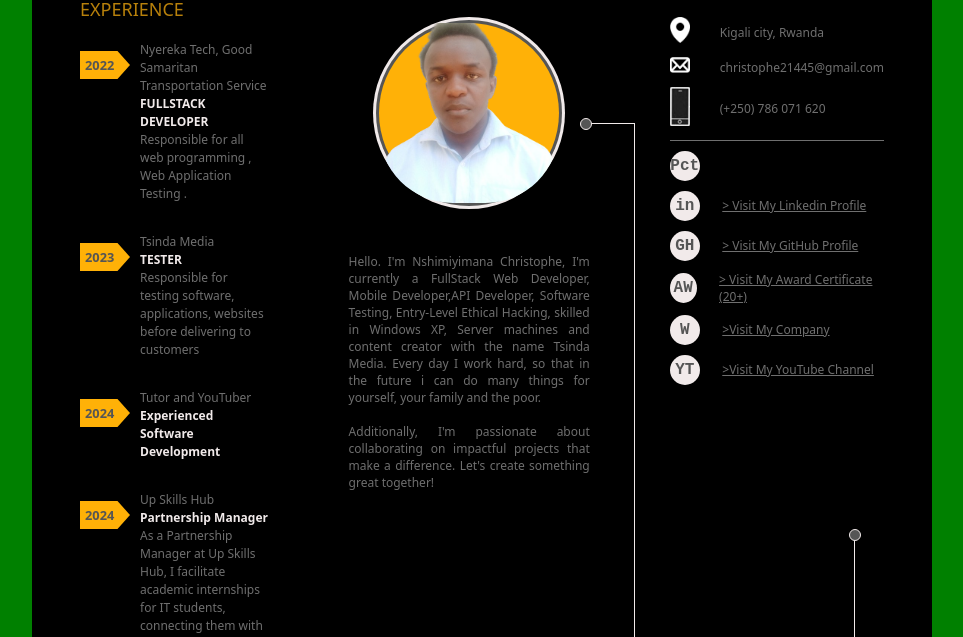
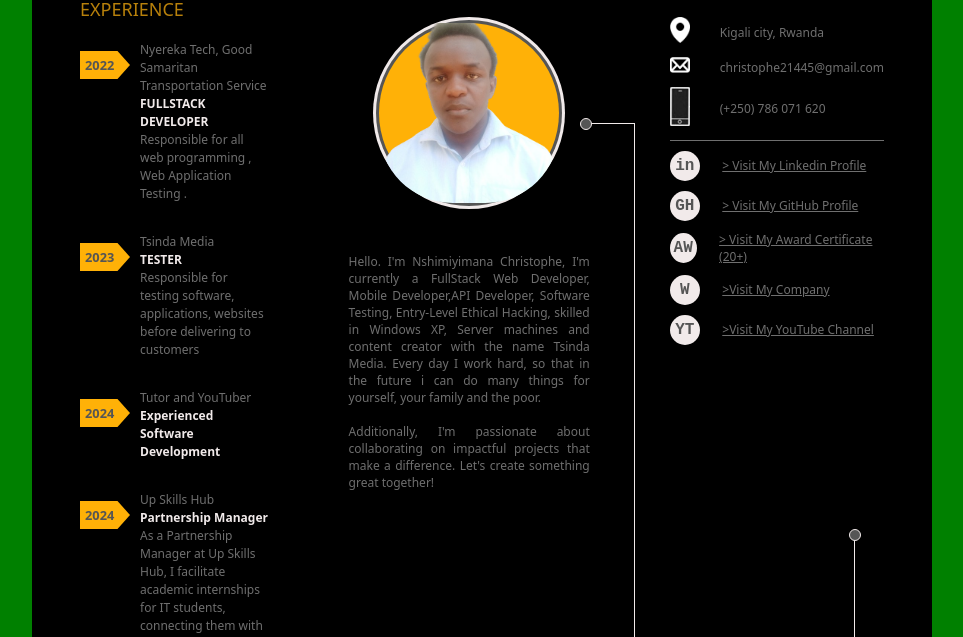
Before and after one commit to Christophe210/Christophe_Resume_-, a plain HTML site: page index.html in a window 1280 px wide. Shown: the part 163-800 px from the top of the page, without its empty margins (158-1121 px from the left). Drawn offline with Linux system fonts and the light colour scheme.

Commit message:
Update index.html

```diff
--- a/index.html
+++ b/index.html
@@ -156,12 +156,7 @@
                         Visit My Website : tsindamedia.com -->
 
                 <ul class="link">
-                    <li>
-                        <div>
-                          Pct
-                        </div>
 
-                    </li>
                     <li>
                         <div>
                             in
```
